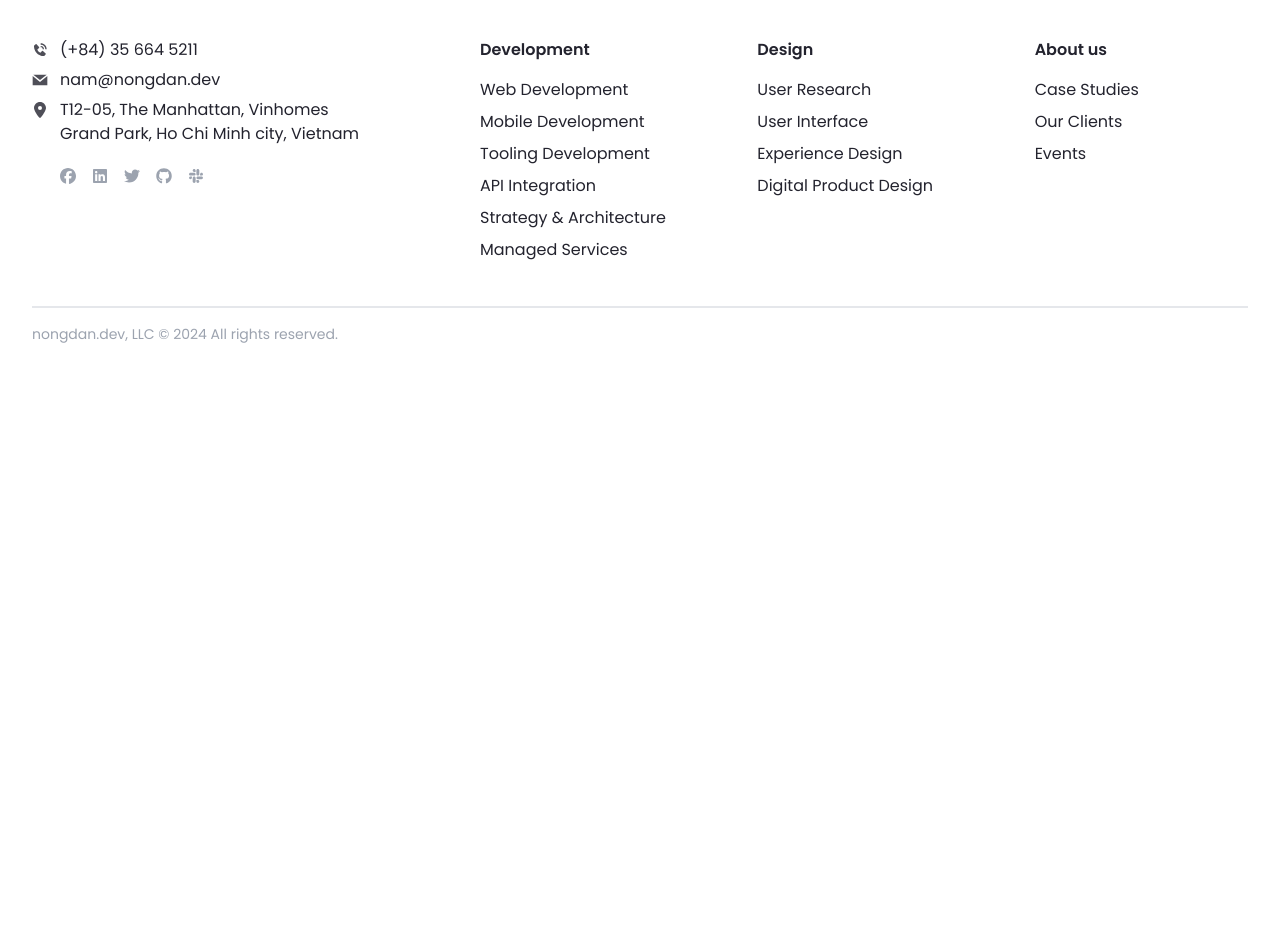
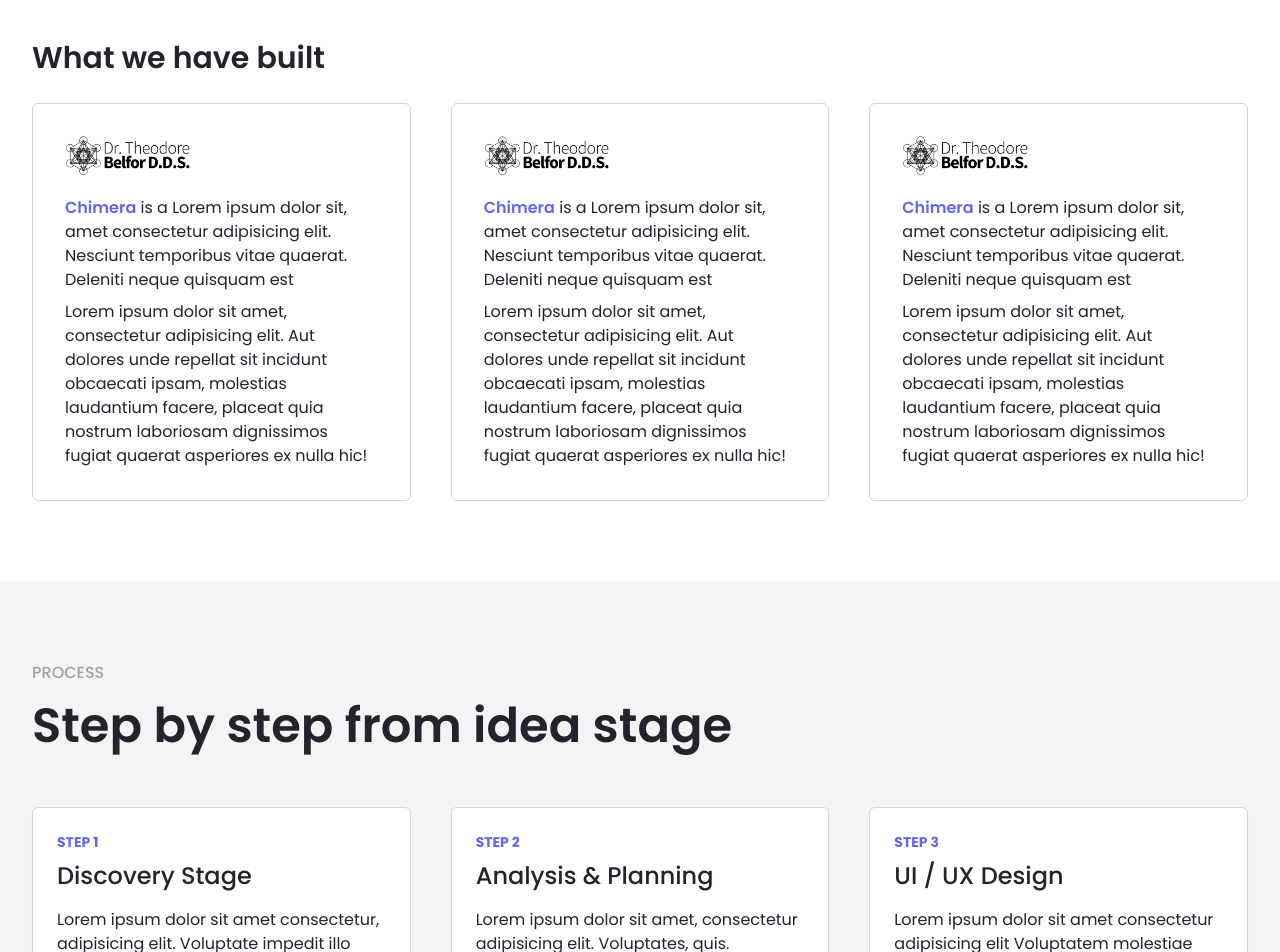
Before and after one commit to nongdan-dev/website, a React (Vite) app: page /development/web-development in a window 1280 px wide. Shown: the part 500-1452 px from the top of the page. Before the commit the page ends 860 px from the top, so only its background shows below. Built offline with nearby package versions, Linux system fonts and the light colour scheme.

Commit message:
Update web development page

```diff
--- a/src/components/widget/ProcessSteps.tsx
+++ b/src/components/widget/ProcessSteps.tsx
@@ -61,7 +61,10 @@ export function ProcessSteps(props: ComponentProps<'div'>) {
       )}
     >
       {STEPS.map(({ id, title, content }) => (
-        <div key={id} className='rounded-md border border-gray-300 p-6'>
+        <div
+          key={id}
+          className='rounded-md border border-gray-300 bg-white p-6 shadow-sm'
+        >
           <span
             aria-hidden='true'
             className='mb-2 block text-sm font-bold uppercase text-indigo-500'
--- a/src/pages/Development/WebDevelopment/index.tsx
+++ b/src/pages/Development/WebDevelopment/index.tsx
@@ -1,8 +1,9 @@
 import { Fragment } from 'react/jsx-runtime'
 import { twMerge } from 'tailwind-merge'
 
+import ChimeraLogo from '@/assets/chimera-logo.png'
 import { Button, Link } from '@/components/ui'
-import { Section } from '@/components/widget'
+import { ProcessSteps, Section } from '@/components/widget'
 
 function WebDevelopment() {
   return (
@@ -26,6 +27,54 @@ function WebDevelopment() {
           </Fragment>
         )}
       </Section>
+      <Section>
+        {({ titleId, titleClassName }) => (
+          <Fragment>
+            <h2
+              className={twMerge(
+                titleClassName,
+                'mb-6 text-3xl sm:text-3xl md:text-3xl',
+              )}
+              id={titleId}
+            >
+              What we have built
+            </h2>
+            <ul className='grid grid-cols-1 gap-10 md:grid-cols-2 lg:grid-cols-3'>
+              {Array.from({ length: 3 }).map((_, idx) => (
+                <li key={idx} className='rounded-md border border-gray-300 p-8'>
+                  <div className='mb-5'>
+                    <img src={ChimeraLogo} alt='chimera' className='max-h-10' />
+                  </div>
+                  <div className='flex flex-col gap-2'>
+                    <p>
+                      <span className='font-semibold text-indigo-500'>
+                        Chimera
+                      </span>{' '}
+                      is a Lorem ipsum dolor sit, amet consectetur adipisicing
+                      elit. Nesciunt temporibus vitae quaerat. Deleniti neque
+                      quisquam est
+                    </p>
+                    <p>
+                      Lorem ipsum dolor sit amet, consectetur adipisicing elit.
+                      Aut dolores unde repellat sit incidunt obcaecati ipsam,
+                      molestias laudantium facere, placeat quia nostrum
+                      laboriosam dignissimos fugiat quaerat asperiores ex nulla
+                      hic!
+                    </p>
+                  </div>
+                </li>
+              ))}
+            </ul>
+          </Fragment>
+        )}
+      </Section>
+      <div className='col-full-width bg-gray-100'>
+        <Section subtitle='process' title='Step by step from idea stage'>
+          <div className='col-content'>
+            <ProcessSteps className='mt-12' />
+          </div>
+        </Section>
+      </div>
     </Fragment>
   )
 }
```
